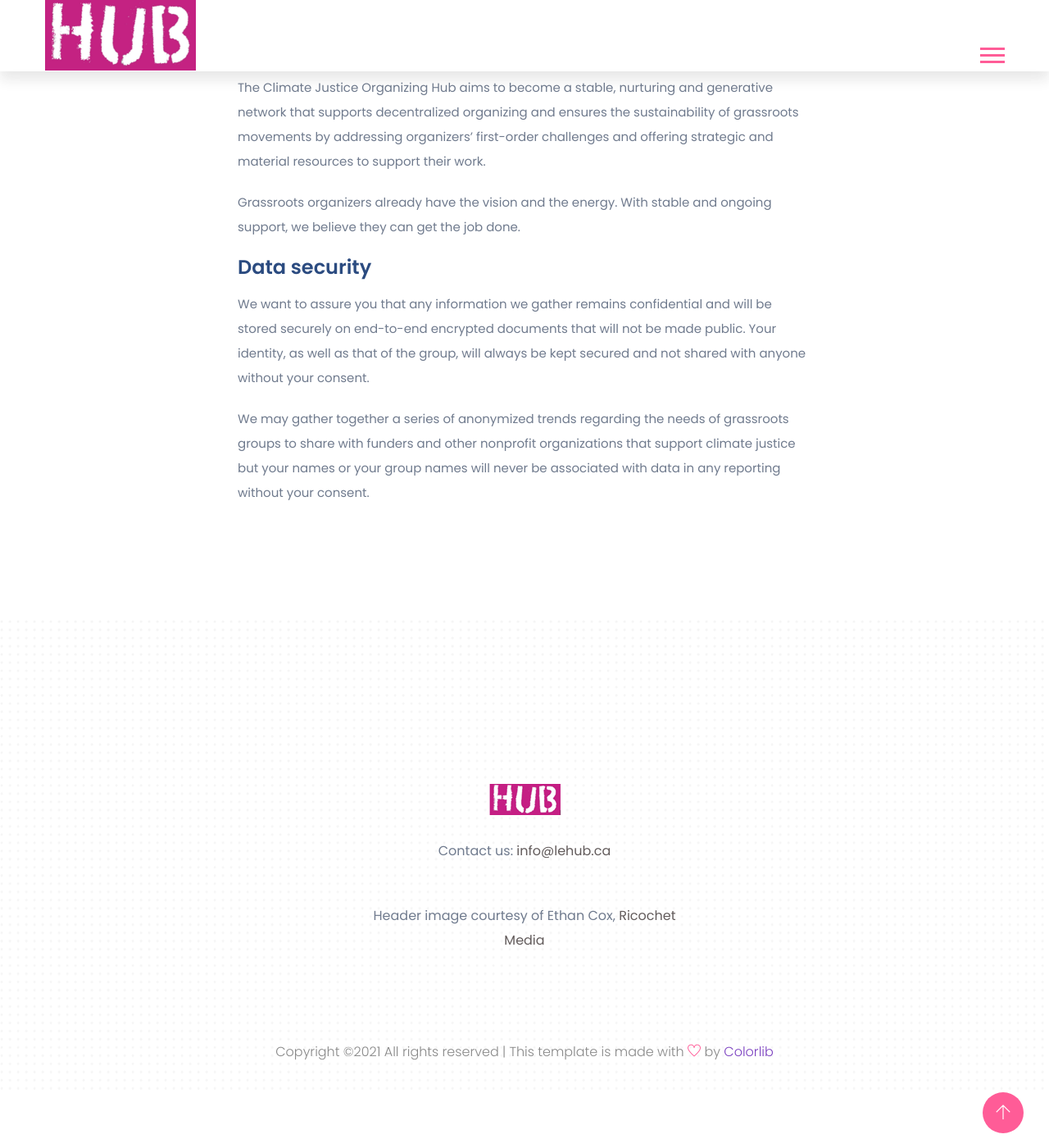
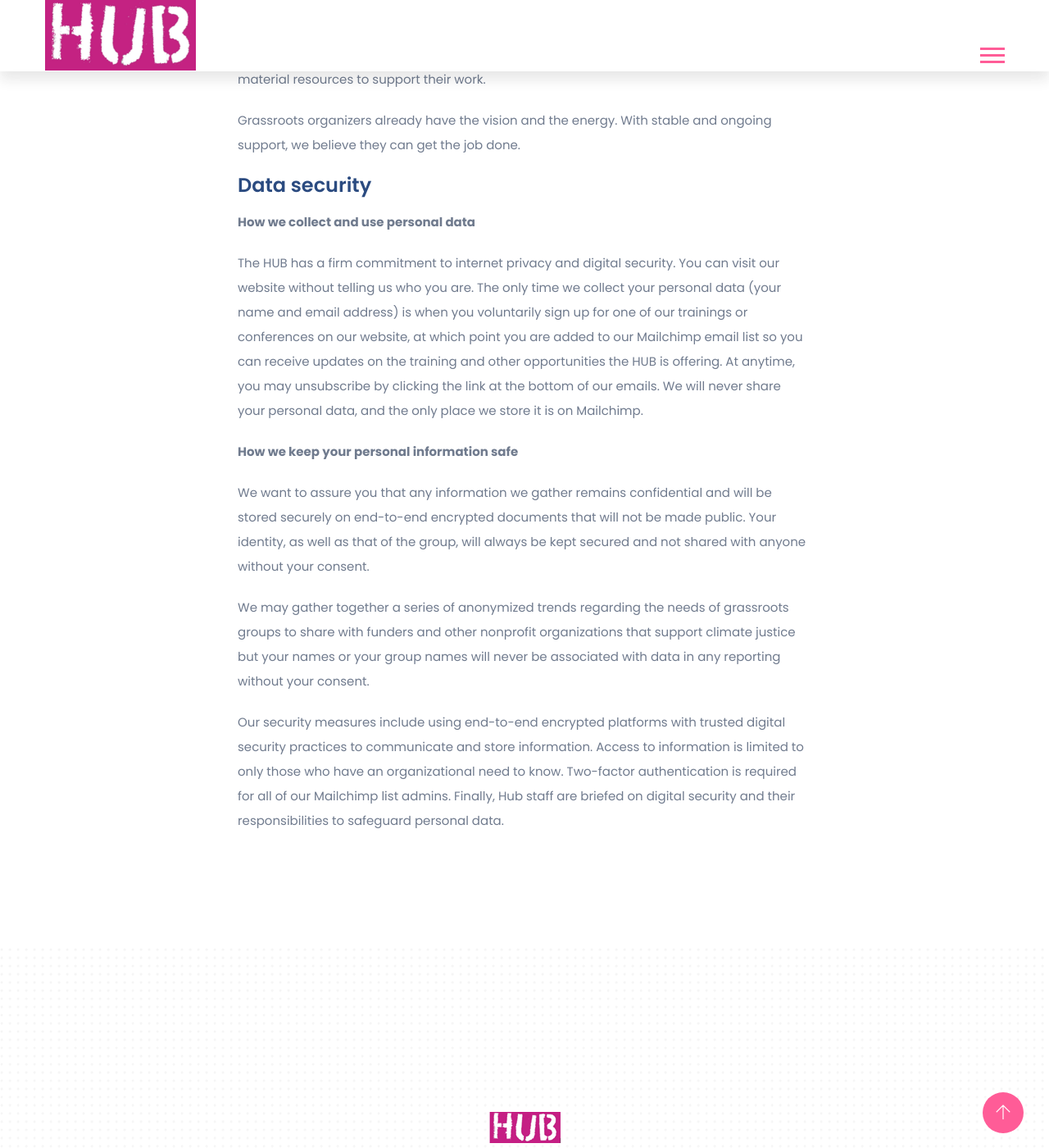
Before and after one commit to LeHubca/lehub-website, a Jekyll site: the page built from docs/en/index.html, in a window 1280 px wide and 1400 px high, scrolled down 3054 px. Shown: the whole window at 82% size. Built offline with Jekyll 4.4.1, drawn with Linux system fonts in a browser that asks for light colours; some of the changed text lies outside the part shown.

Commit message:
Update Pages “english”

```diff
--- a/docs/en/index.html
+++ b/docs/en/index.html
@@ -29,11 +29,7 @@
 
 Funding for the Hub is entirely provided by Canadian philanthropic foundations. The Hub is formally a project of the [Small Change Fund](https://www.smallchangefund.ca/), an Ontario-based charity organization.
 
-The Hub’s team includes Founding Director **Tom Liacas**, **Naomi Goldberg** as the Coordinator and **Jacqueline Lee-Tam** as the Cross-Canadian Outreach Coordinator.
-
-**Tasnim Rekik** is the Hub’s Organizer Wellness Advisor and **Olepika Takpanie Kiguktak** is the Hub’s Indigenous Organizing Advisor. Our Vision Team Advisor is **Amara Possian**.
-
-Our Student and Regional Networks Coordinator is **Ashley Torres**, our Trainings Coordinator is **Louis Ramirez** and our Intersectional Programs Coordinator is **Lourdenie Jean**.
+The Hub’s team includes Founding Director **Tom Liacas** and National Director **Jacqueline Lee-Tam.** The wider team of trainers and facilitators includes **Naomi Goldberg, Lourdenie Jean, Olepika Takpanie Kiguktak, Louis Ramirez and Tasnim Rekik**. Our Vision Team Advisor is **Amara Possian**.
 
 ![](/media/hubteamapril.png "The HUB team in action!")
 
@@ -61,6 +57,14 @@
 
 ## Data security
 
+**How we collect and use personal data**
+
+The HUB has a firm commitment to internet privacy and digital security. You can visit our website without telling us who you are. The only time we collect your personal data (your name and email address) is when you voluntarily sign up for one of our trainings or conferences on our website, at which point you are added to our Mailchimp email list so you can receive updates on the training and other opportunities the HUB is offering. At anytime, you may unsubscribe by clicking the link at the bottom of our emails. We will never share your personal data, and the only place we store it is on Mailchimp.
+
+**How we keep your personal information safe**
+
 We want to assure you that any information we gather remains confidential and will be stored securely on end-to-end encrypted documents that will not be made public. Your identity, as well as that of the group, will always be kept secured and not shared with anyone without your consent.
 
 We may gather together a series of anonymized trends regarding the needs of grassroots groups to share with funders and other nonprofit organizations that support climate justice but your names or your group names will never be associated with data in any reporting without your consent.
+
+Our security measures include using end-to-end encrypted platforms with trusted digital security practices to communicate and store information. Access to information is limited to only those who have an organizational need to know. Two-factor authentication is required for all of our Mailchimp list admins. Finally, Hub staff are briefed on digital security and their responsibilities to safeguard personal data.
```
